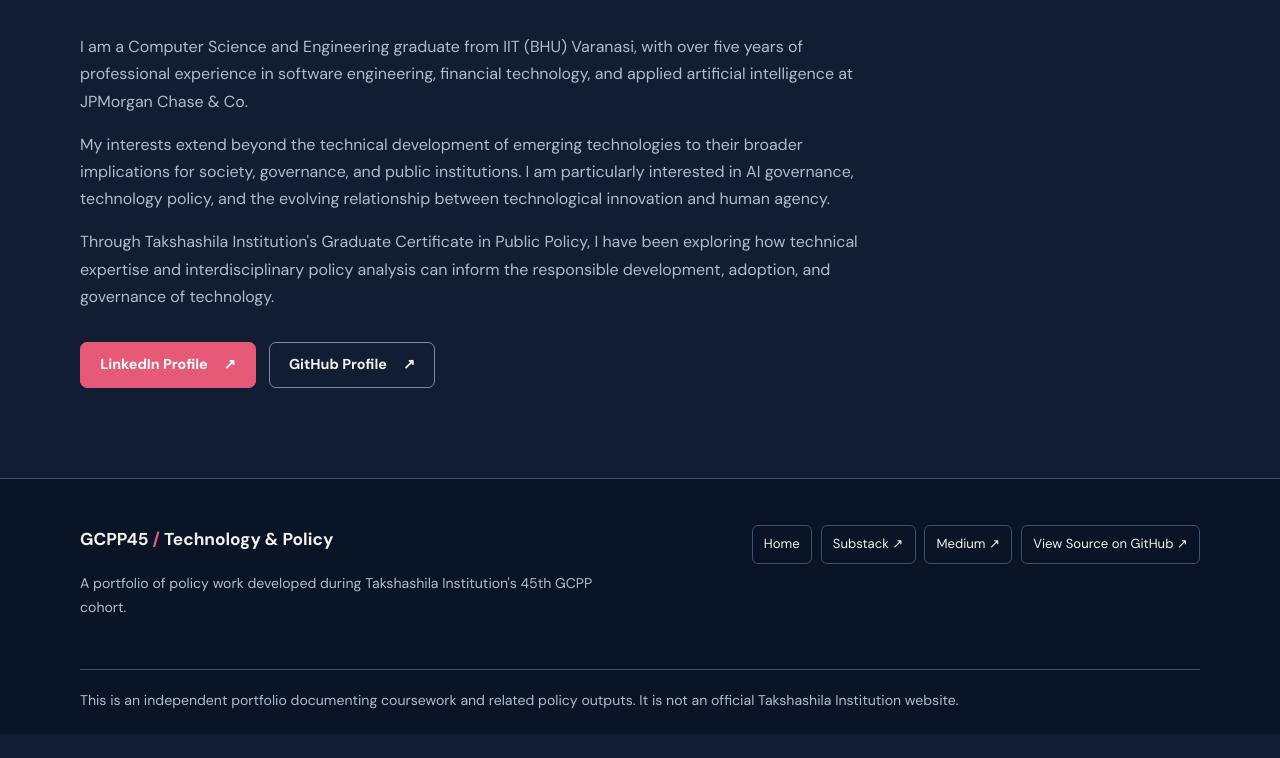
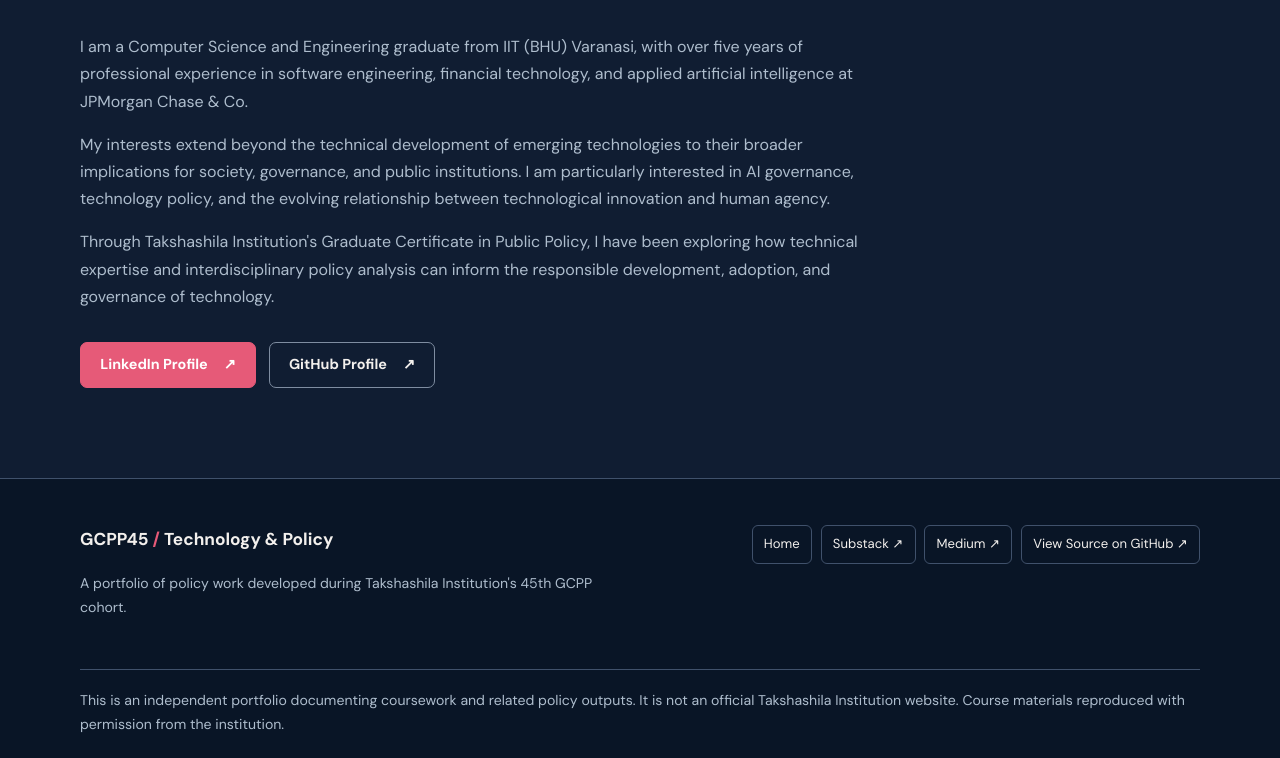
Before and after one commit to LakshyaG99/GCPP-Technology-And-Policy, a plain HTML site: page index.html in a window 1280 px wide. Shown: the part 2957-3715 px from the top of the page. Before the commit the page ends 3691 px from the top, so only its background shows below. Drawn offline with nearby package versions, Linux system fonts and the light colour scheme.

Commit message:
Home Page Tweaks

```diff
--- a/index.html
+++ b/index.html
@@ -5,7 +5,7 @@
     <meta name="viewport" content="width=device-width, initial-scale=1.0">
 
     <title>GCPP45 | Technology and Policy</title>
-    <meta name="description" content="Individual and collaborative policy outputs from the 45th Cohort of Takshashila Institution's Graduate Certificate in Public Policy, specializing in Technology and Policy.">
+    <meta name="description" content="Individual and collaborative policy outputs from the 45th cohort (September–December 2026) of Takshashila Institution's Graduate Certificate in Public Policy, specializing in Technology and Policy.">
     <link rel="stylesheet" href="assets/css/style.css?v=2">
 </head>
 <body>
@@ -250,7 +250,7 @@
             </div>
         </div>
         <div class="container footer-bottom">
-            <p>This is an independent portfolio documenting coursework and related policy outputs. It is not an official Takshashila Institution website.</p>
+            <p>This is an independent portfolio documenting coursework and related policy outputs. It is not an official Takshashila Institution website. Course materials reproduced with permission from the institution.</p>
         </div>
     </footer>
     <script src="assets/js/main.js?v=2" defer></script>
```
